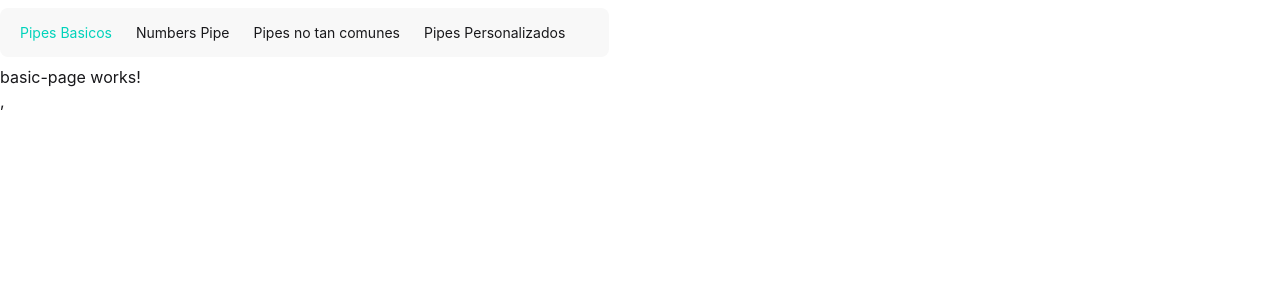
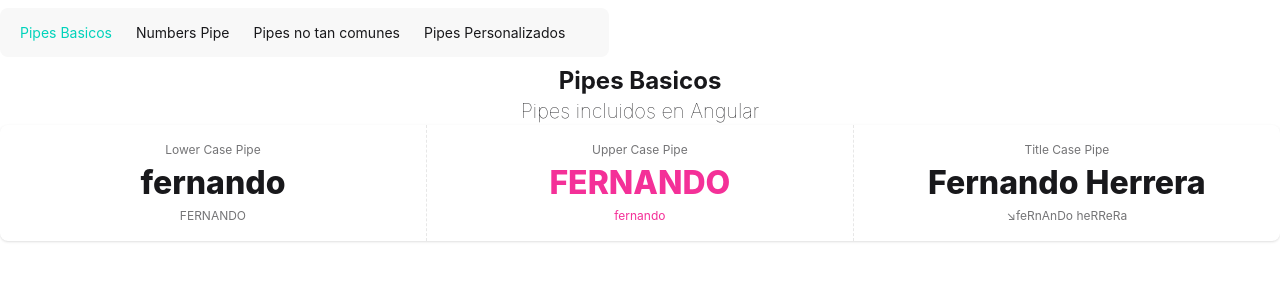
Before and after one commit to MOONeeS0408/05-pipes-app, an Angular app: page /basic in a window 1280 px wide. Shown: the top 300 px of the page. Built offline with nearby package versions, Linux system fonts and the light colour scheme.

Commit message:
feat: implementing Lowercase, Uppercase and Titlecase pipes

```diff
--- a/src/app/pages/basic-page/basic-page.html
+++ b/src/app/pages/basic-page/basic-page.html
@@ -1 +1,24 @@
-<p>basic-page works!</p>,
+<section class="mx-10">
+  <h1 class="text-2xl font-bold flex justify-center">Pipes Basicos</h1>
+  <h3 class="text-xl font-thin flex justify-center">Pipes incluidos en Angular</h3>
+</section>
+
+<div class="stats shadow stats-horizontal flex justify-around">
+  <div class="stat place-items-center">
+    <div class="stat-title">Lower Case Pipe</div>
+    <div class="stat-value">{{ nameLower() | lowercase }}</div>
+    <div class="stat-desc">{{ nameLower() }}</div>
+  </div>
+
+  <div class="stat place-items-center">
+    <div class="stat-title">Upper Case Pipe</div>
+    <div class="stat-value text-secondary">{{ nameUpper() | uppercase }}</div>
+    <div class="stat-desc text-secondary">{{ nameUpper() }}</div>
+  </div>
+
+  <div class="stat place-items-center">
+    <div class="stat-title">Title Case Pipe</div>
+    <div class="stat-value">{{ fullName() | titlecase }}</div>
+    <div class="stat-desc">↘︎{{ fullName() }}</div>
+  </div>
+</div>
--- a/src/app/pages/basic-page/basic-page.ts
+++ b/src/app/pages/basic-page/basic-page.ts
@@ -1,8 +1,13 @@
-import { Component } from '@angular/core';
+import { LowerCasePipe, TitleCasePipe, UpperCasePipe } from '@angular/common';
+import { Component, signal } from '@angular/core';
 
 @Component({
   selector: 'app-basic-page',
-  imports: [],
+  imports: [LowerCasePipe, UpperCasePipe, TitleCasePipe],
   templateUrl: './basic-page.html',
 })
-export default class BasicPage {}
+export default class BasicPage {
+  nameLower = signal('FERNANDO');
+  nameUpper = signal('fernando');
+  fullName = signal('feRnAnDo heRReRa ');
+}
```
